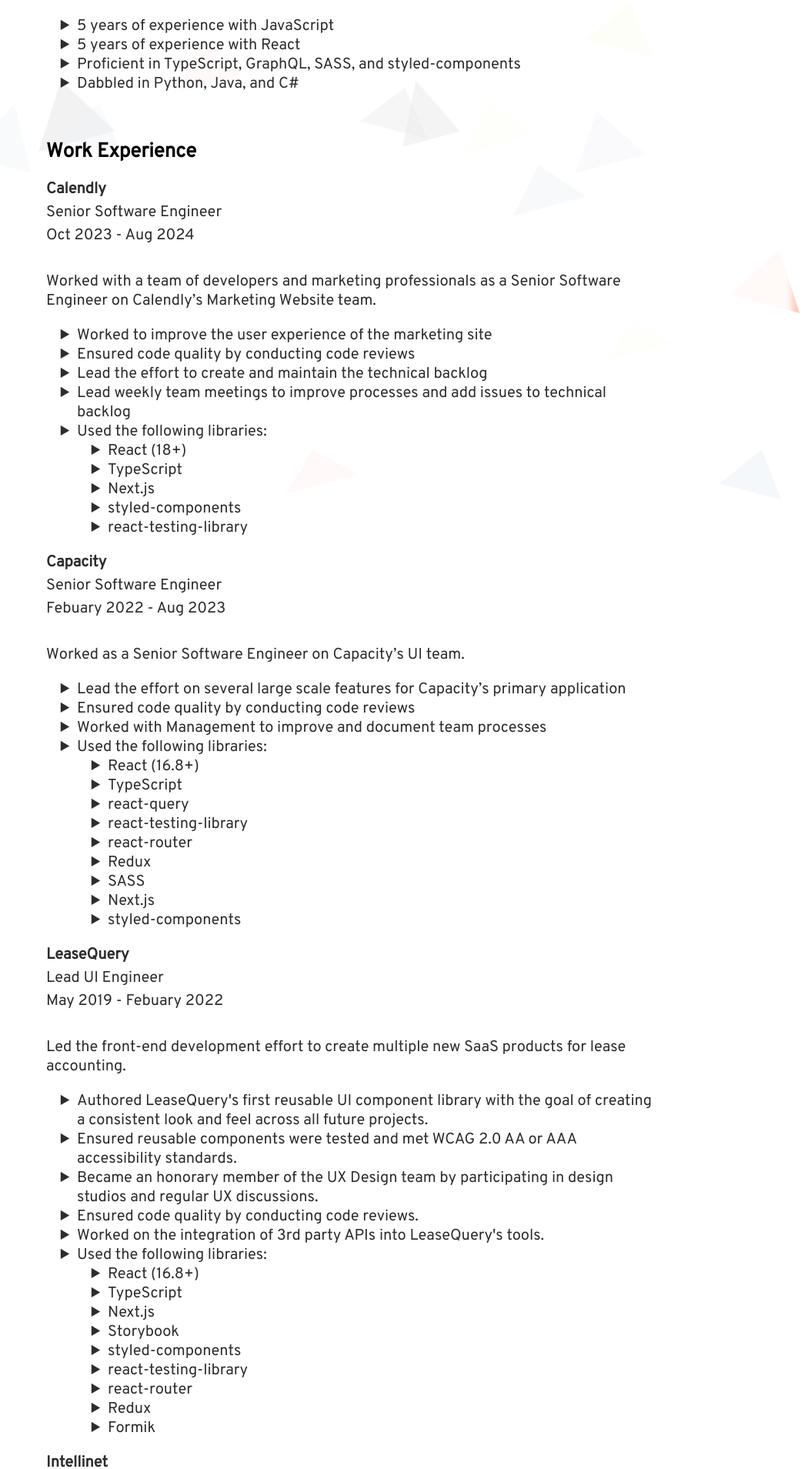
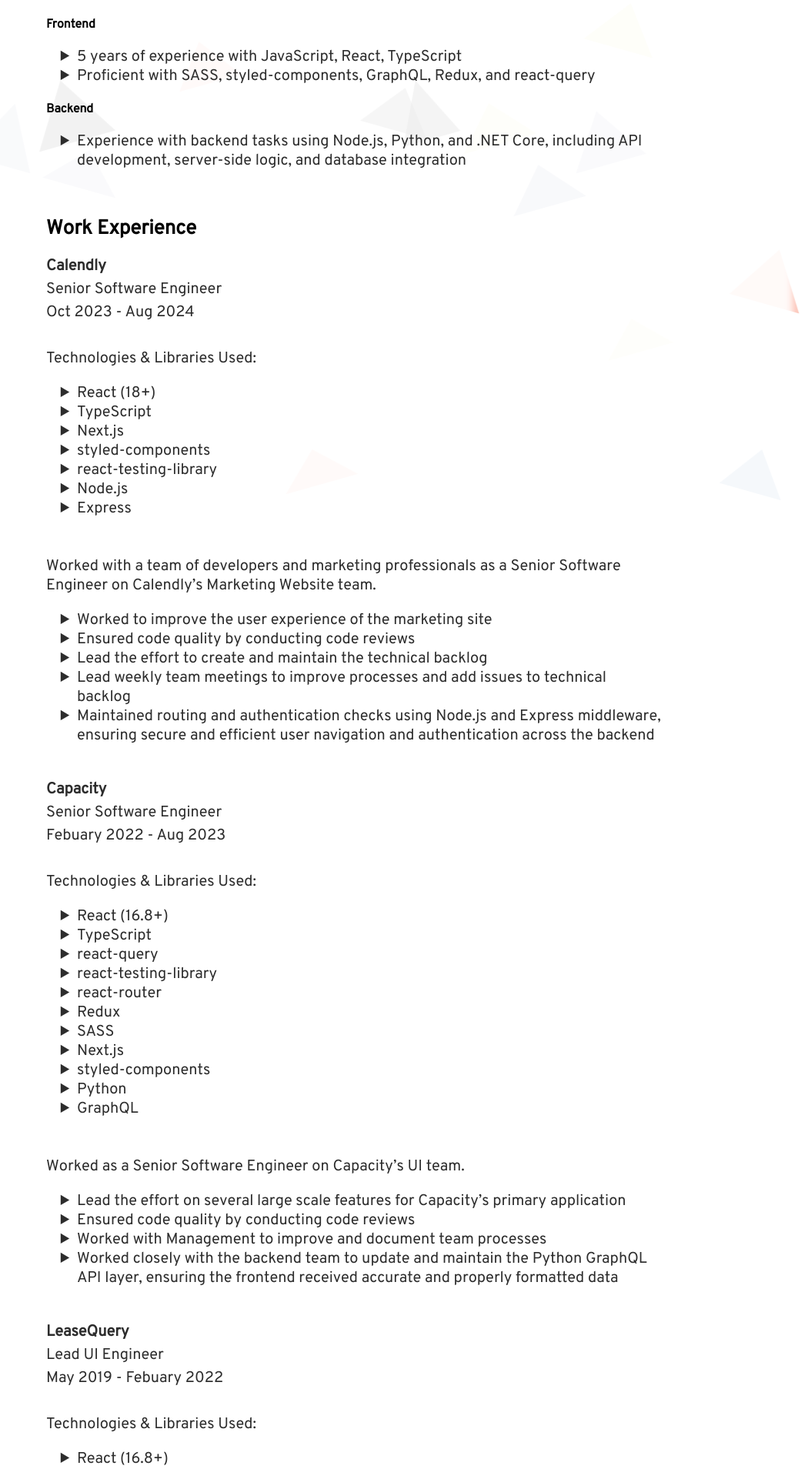
Before and after one commit to gabrielruss/gabrielruss-dev, a Next.js app: page /resume in a window 1280 px wide. Shown: the part 367-2276 px from the top of the page at 77% size, without its empty margins (230-1280 px from the left). Built offline with nearby package versions, Linux system fonts and the light colour scheme.

Commit message:
updating resume

```diff
--- a/components/Home.tsx
+++ b/components/Home.tsx
@@ -13,16 +13,16 @@
       <Icon iconName="javascript" header="JavaScript" />
       <Icon iconName="react" header="React" />
       <Icon iconName="typescript" header="TypeScript" />
+      <Icon iconName="python" header="Python" />
       <Icon iconName="html" header="HTML" />
       <Icon iconName="css" header="CSS" />
-      <Icon iconName="sass" header="SASS" />
     </Skills>
     <ContainerSeperator />
     <ImportantToMe />
     <ContainerSeperator />
-    <Skills header="what i'm learning">
+    <Skills header="what i'm improving">
       <Icon iconName="python" footer="Python" />
-      <Icon iconName="java" footer="Java" />
+      <Icon iconName="peach" footer="Backend Skills" />
       <span>
         <p>
           centering things in CSS without getting frustrated and 'display: flex'
--- a/components/Resume.tsx
+++ b/components/Resume.tsx
@@ -1,7 +1,12 @@
 import { differenceInYears } from 'date-fns';
 
 import { styled } from './styles';
-import { StyledButton, StyledLink, FrostedGlass } from './styles/components';
+import {
+  StyledButton,
+  StyledLink,
+  FrostedGlass,
+  ContainerSeperator,
+} from './styles/components';
 import { StyledHeader, Header } from './common';
 import { RESUME_DL_LINK } from './util/_constants';
 
@@ -39,6 +44,19 @@
   }
 `;
 
+const ResumeSubSection = styled.div`
+  margin: 0 auto;
+
+  ul {
+    text-align: left;
+    list-style: disclosure-closed;
+  }
+
+  p {
+    margin: 0.5rem 0;
+  }
+`;
+
 const ResumeSection = styled.div`
   margin-left: 10rem;
   padding: 2rem 0;
@@ -56,19 +74,6 @@
   }
 `;
 
-const ResumeSubSection = styled.div`
-  margin: 0 auto;
-
-  ul {
-    text-align: left;
-    list-style: disclosure-closed;
-  }
-
-  p {
-    margin: 0.5rem 0;
-  }
-`;
-
 const years = differenceInYears(new Date(), new Date(2014, 6));
 
 const Resume = () => (
@@ -81,14 +86,26 @@
         </StyledLink>
         <ResumeSection>
           <Header size="small">Specialties</Header>
+          <Header size="xsmall">Frontend</Header>
           <ResumeSubSection>
             <ul>
-              <li>{years} years of experience with JavaScript</li>
-              <li>{years} years of experience with React</li>
               <li>
-                Proficient in TypeScript, GraphQL, SASS, and styled-components
+                {years} years of experience with JavaScript, React, TypeScript
               </li>
-              <li>Dabbled in Python, Java, and C#</li>
+              <li>
+                Proficient with SASS, styled-components, GraphQL, Redux, and
+                react-query
+              </li>
+            </ul>
+          </ResumeSubSection>
+          <Header size="xsmall">Backend</Header>
+          <ResumeSubSection>
+            <ul>
+              <li>
+                Experience with backend tasks using Node.js, Python, and .NET
+                Core, including API development, server-side logic, and database
+                integration
+              </li>
             </ul>
           </ResumeSubSection>
         </ResumeSection>
@@ -99,6 +116,17 @@
             <b>Calendly</b>
             <p>Senior Software Engineer</p>
             <p>Oct 2023 - Aug 2024</p>
+            <br />
+            <p>Technologies & Libraries Used:</p>
+            <ul>
+              <li>React (18+)</li>
+              <li>TypeScript</li>
+              <li>Next.js</li>
+              <li>styled-components</li>
+              <li>react-testing-library</li>
+              <li>Node.js</li>
+              <li>Express</li>
+            </ul>
             <br />
             <p>
               Worked with a team of developers and marketing professionals as a
@@ -117,21 +145,32 @@
                 technical backlog
               </li>
               <li>
-                Used the following libraries:
-                <ul>
-                  <li>React (18+)</li>
-                  <li>TypeScript</li>
-                  <li>Next.js</li>
-                  <li>styled-components</li>
-                  <li>react-testing-library</li>
-                </ul>
+                Maintained routing and authentication checks using Node.js and
+                Express middleware, ensuring secure and efficient user
+                navigation and authentication across the backend
               </li>
             </ul>
           </ResumeSubSection>
+          <br />
           <ResumeSubSection>
             <b>Capacity</b>
             <p>Senior Software Engineer</p>
             <p>Febuary 2022 - Aug 2023</p>
+            <br />
+            <p>Technologies & Libraries Used:</p>
+            <ul>
+              <li>React (16.8+)</li>
+              <li>TypeScript</li>
+              <li>react-query</li>
+              <li>react-testing-library</li>
+              <li>react-router</li>
+              <li>Redux</li>
+              <li>SASS</li>
+              <li>Next.js</li>
+              <li>styled-components</li>
+              <li>Python</li>
+              <li>GraphQL</li>
+            </ul>
             <br />
             <p>Worked as a Senior Software Engineer on Capacity’s UI team.</p>
             <ul>
@@ -144,25 +183,30 @@
                 Worked with Management to improve and document team processes
               </li>
               <li>
-                Used the following libraries:
-                <ul>
-                  <li>React (16.8+)</li>
-                  <li>TypeScript</li>
-                  <li>react-query</li>
-                  <li>react-testing-library</li>
-                  <li>react-router</li>
-                  <li>Redux</li>
-                  <li>SASS</li>
-                  <li>Next.js</li>
-                  <li>styled-components</li>
-                </ul>
+                Worked closely with the backend team to update and maintain the
+                Python GraphQL API layer, ensuring the frontend received
+                accurate and properly formatted data
               </li>
             </ul>
           </ResumeSubSection>
+          <br />
           <ResumeSubSection>
             <b>LeaseQuery</b>
             <p>Lead UI Engineer</p>
             <p>May 2019 - Febuary 2022</p>
+            <br />
+            <p>Technologies & Libraries Used:</p>
+            <ul>
+              <li>React (16.8+)</li>
+              <li>TypeScript</li>
+              <li>Next.js</li>
+              <li>Storybook</li>
+              <li>styled-components</li>
+              <li>react-testing-library</li>
+              <li>react-router</li>
+              <li>Redux</li>
+              <li>.NET Core</li>
+            </ul>
             <br />
             <p>
               Led the front-end development effort to create multiple new SaaS
@@ -172,41 +216,38 @@
               <li>
                 Authored LeaseQuery's first reusable UI component library with
                 the goal of creating a consistent look and feel across all
-                future projects.
+                future projects
               </li>
               <li>
                 Ensured reusable components were tested and met WCAG 2.0 AA or
-                AAA accessibility standards.
+                AAA accessibility standards
               </li>
               <li>
                 Became an honorary member of the UX Design team by participating
-                in design studios and regular UX discussions.
+                in design studios and regular UX discussions
               </li>
-              <li>Ensured code quality by conducting code reviews.</li>
+              <li>Ensured code quality by conducting code reviews</li>
               <li>
-                Worked on the integration of 3rd party APIs into LeaseQuery's
-                tools.
-              </li>
-              <li>
-                Used the following libraries:
-                <ul>
-                  <li>React (16.8+)</li>
-                  <li>TypeScript</li>
-                  <li>Next.js</li>
-                  <li>Storybook</li>
-                  <li>styled-components</li>
-                  <li>react-testing-library</li>
-                  <li>react-router</li>
-                  <li>Redux</li>
-                  <li>Formik</li>
-                </ul>
+                Collaborated closely with the backend team to maintain the .NET
+                Core API layer, assisting with the integration of 3rd-party APIs
+                into LeaseQuery's tools
               </li>
             </ul>
           </ResumeSubSection>
+          <br />
           <ResumeSubSection>
             <b>Intellinet</b>
             <p>Senior Developer</p>
             <p>August 2017 - May 2019</p>
+            <br />
+            <p>Technologies & Libraries Used:</p>
+            <ul>
+              <li>React</li>
+              <li>Redux</li>
+              <li>react-router</li>
+              <li>react-testing-library</li>
+              <li>.NET Core</li>
+            </ul>
             <br />
             <p>
               Specialized in front-end development. Worked closely with clients
@@ -218,31 +259,39 @@
               <li>
                 Led the front-end development team on an agile, large-scale EMR
                 solution using React, Redux, react-router, and
-                react-testing-library.
+                react-testing-library
               </li>
               <li>
                 Worked with the UX team to translate wireframes and business
-                requirements into working solutions.
+                requirements into working solutions
               </li>
               <li>
                 Worked with the Back-End team to ensure custom APIs met
-                acceptance criteria.
+                acceptance criteria
               </li>
-              <li>Developed custom Web APIs in .NET Core (C#).</li>
+              <li>Developed custom Web APIs in .NET Core</li>
             </ul>
           </ResumeSubSection>
+          <br />
           <ResumeSubSection>
             <b>Abel Solutions</b>
             <p>Developer</p>
             <p>August 2014 - August 2017</p>
-            {/* <br /> */}
+            <br />
+            <p>Technologies & Libraries Used:</p>
             <ul>
-              <li>
-                Within the Microsoft ecosystem, built custom forms using React,
-                TypeScript, and Office UI Fabric (UI framework).
-              </li>
-              <li>Developed and maintained custom solutions in C#.</li>
-              <li>Built a development infrastructure within Azure.</li>
+              <li>React</li>
+              <li>TypeScript</li>
+              <li>C#</li>
+            </ul>
+            <br />
+            <p>
+              Within the Microsoft ecosystem, built custom forms using React,
+              TypeScript, and Office UI Fabric (UI framework).
+            </p>
+            <ul>
+              <li>Developed and maintained custom solutions in C#</li>
+              <li>Built a development infrastructure within Azure</li>
             </ul>
           </ResumeSubSection>
         </ResumeSection>
--- a/components/common/Header.tsx
+++ b/components/common/Header.tsx
@@ -22,6 +22,12 @@
         20px + (30 - 20) *
           ((100vw - 360px) / (1920 - 360))
       );`;
+    case 'xsmall':
+      // between 10px and 20px
+      return `calc(
+        10px + (20 - 10) *
+          ((100vw - 360px) / (1920 - 360))
+      );`;
   }
 };
 
@@ -32,7 +38,7 @@
   font-weight: 700;
 `;
 
-type HeaderSizes = 'small' | 'medium' | 'large';
+type HeaderSizes = 'xsmall' | 'small' | 'medium' | 'large';
 
 interface IHeaderProps {
   size?: HeaderSizes;
--- a/components/common/Icon.tsx
+++ b/components/common/Icon.tsx
@@ -18,7 +18,8 @@
   | 'github'
   | 'professional'
   | 'java'
-  | 'dotnet';
+  | 'dotnet'
+  | 'peach';
 
 interface IconProps {
   iconName: IconNames;
--- a/components/util/_constants.ts
+++ b/components/util/_constants.ts
@@ -1,4 +1,4 @@
-const RESUME_GUID = '1zyQvYpaty5Ugv6FotejBtoNRNzR_Whok';
+const RESUME_GUID = '1DdZRq5UvWhGUsEJAryr5ljhF3DH9JOpK';
 
 export const RESUME_DL_LINK = `https://drive.google.com/uc?export=download&id=${RESUME_GUID}`;
 
```
Also changed, not shown: public/icons/peach.png (added).
